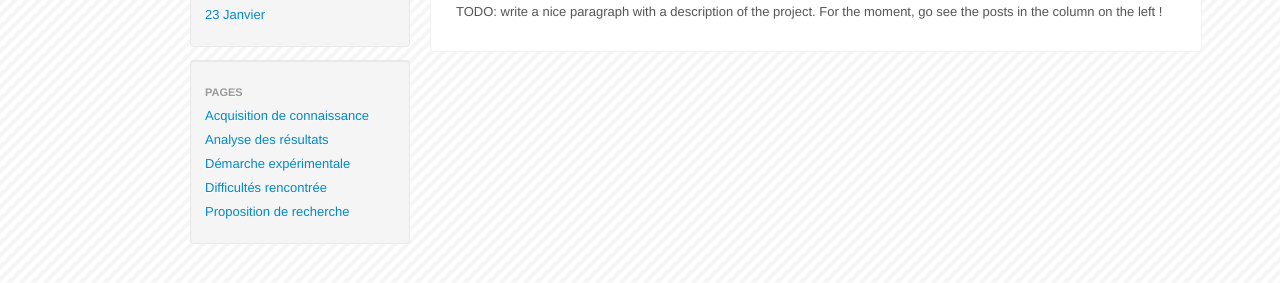
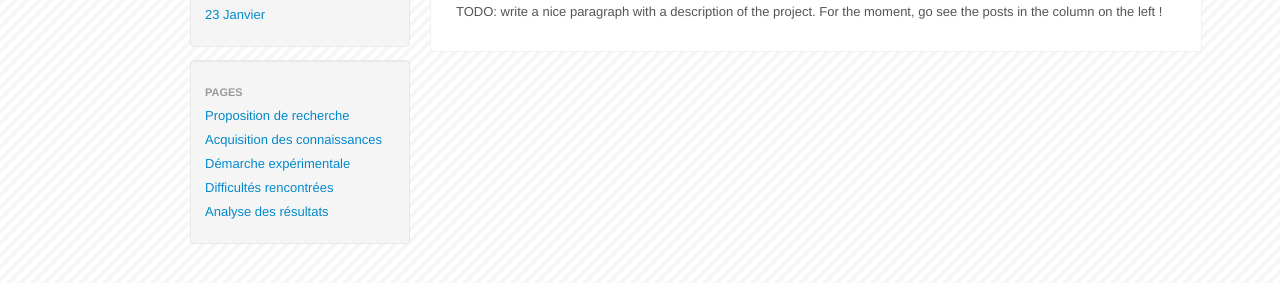
Before and after one commit to gelendir/htcpcpd, a Jekyll site: the page built from index.html, in a window 1280 px wide. Shown: the part 293-576 px from the top of the page. Built offline with Jekyll 4.4.1, drawn with Linux system fonts in a browser that asks for light colours.

Commit message:
change css used on site

```diff
--- a/_layouts/default.html
+++ b/_layouts/default.html
@@ -2,10 +2,10 @@
 <html>
 <head>
     <meta charset="utf8">
-    <title>{{ page.title  }}</title>
+    <title>{{ page.title }}</title>
 
     <link rel="stylesheet" href="{{ site.baseurl }}/css/bootstrap.css" type="text/css" />
-    <link rel="stylesheet" href="{{ site.baseurl }}/css/pygments.css" type="text/css" />
+    <link rel="stylesheet" href="{{ site.baseurl }}/css/pastie.css" type="text/css" />
     <link rel="stylesheet" href="{{ site.baseurl }}/css/custom.css" type="text/css" />
 </head>
 <body>
@@ -49,14 +49,21 @@
                 <li class="nav-header">
                     Pages
                 </li>
-                {% for page in site.pages %}
-                    {% if page.category == "page" %}
-                        <li>
-                            <a href="{{ site.baseurl }}{{ page.url }}">{{ page.title }}</a>
-                        </li>
-                    {% endif %}
-                {% endfor %}
-
+                <li>
+                    <a href="{{ site.baseurl }}/pages/proposition-de-recherche.html">Proposition de recherche</a>
+                </li>
+                <li>
+                    <a href="{{ site.baseurl }}/pages/acquisition-de-connaissance.html">Acquisition des connaissances</a>
+                </li>
+                <li>
+                    <a href="{{ site.baseurl }}/pages/demarche-experimentale.html">Démarche expérimentale</a>
+                </li>
+                <li>
+                    <a href="{{ site.baseurl }}/pages/difficultes-rencontrees.html">Difficultés rencontrées</a>
+                </li>
+                <li>
+                    <a href="{{ site.baseurl }}/pages/analyse-des-resultats.html">Analyse des résultats</a>
+                </li>
             </ul>
         </section>
 
```
